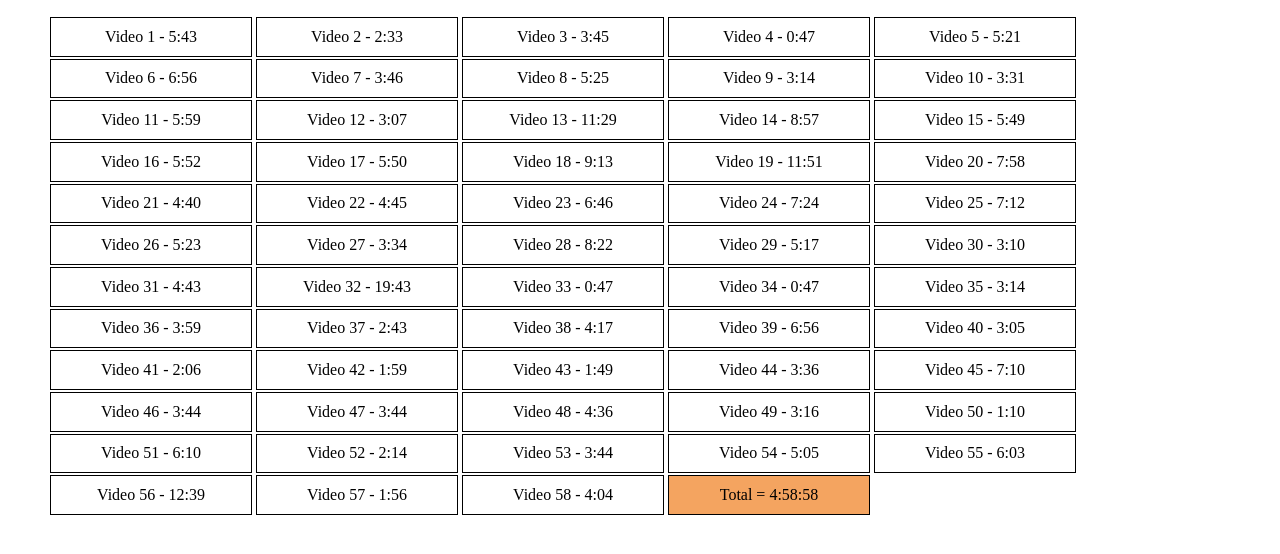
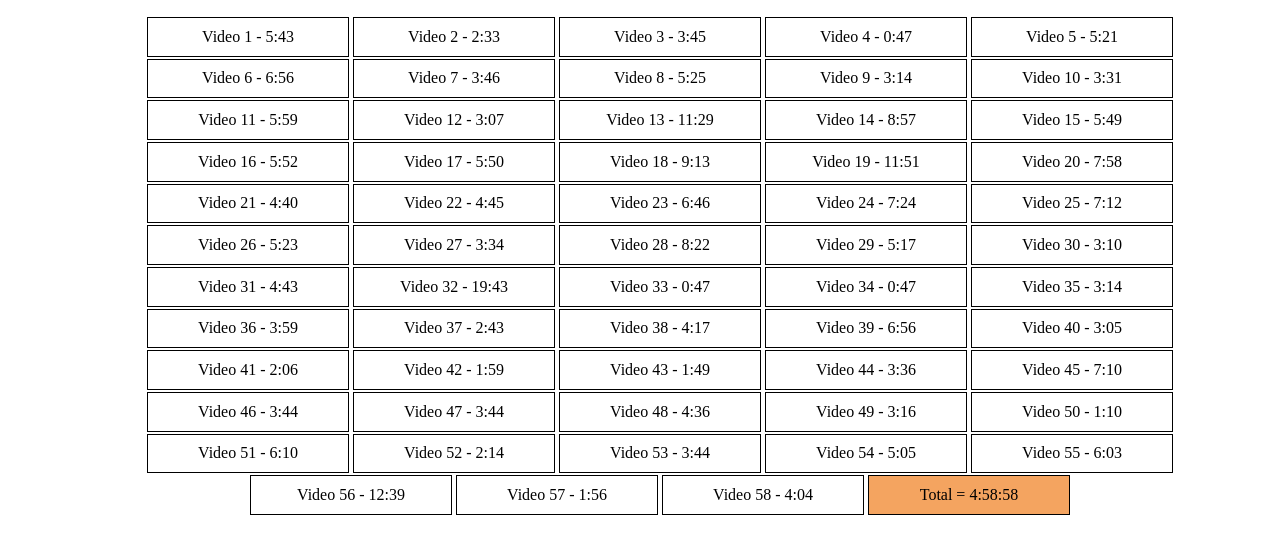
Before and after one commit to Netsujr/JS18-stringNames_reduce, a plain HTML site: page index.html in a window 1280 px wide. Drawn offline with Linux system fonts and the light colour scheme.

Commit message:
finished

```diff
--- a/style.css
+++ b/style.css
@@ -1,8 +1,9 @@
-ul {
+.videos {
   list-style-type: none;
   height: 500px;
   display: flex;
   flex-wrap: wrap;
+  justify-content: center;
 }
 
 li {
```
